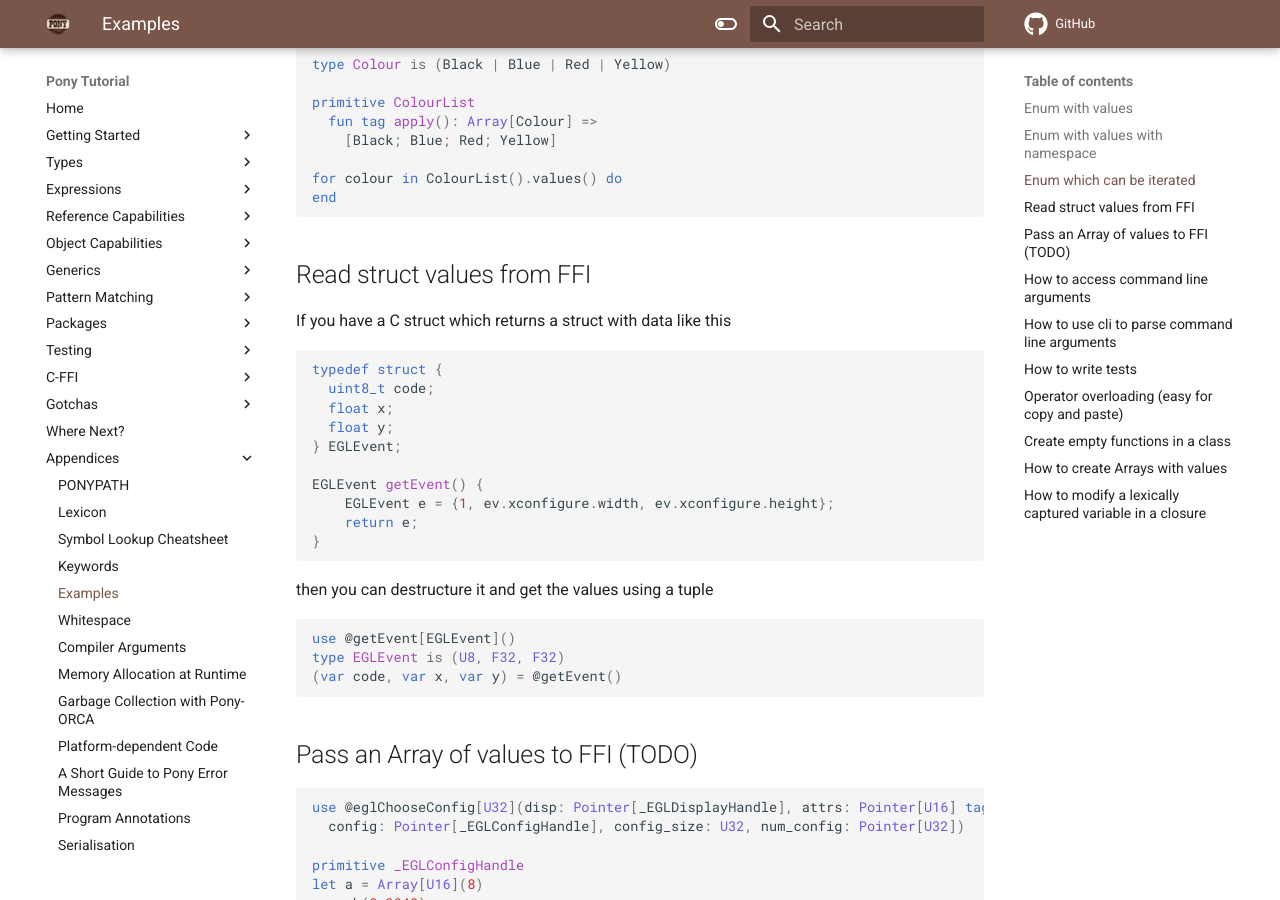
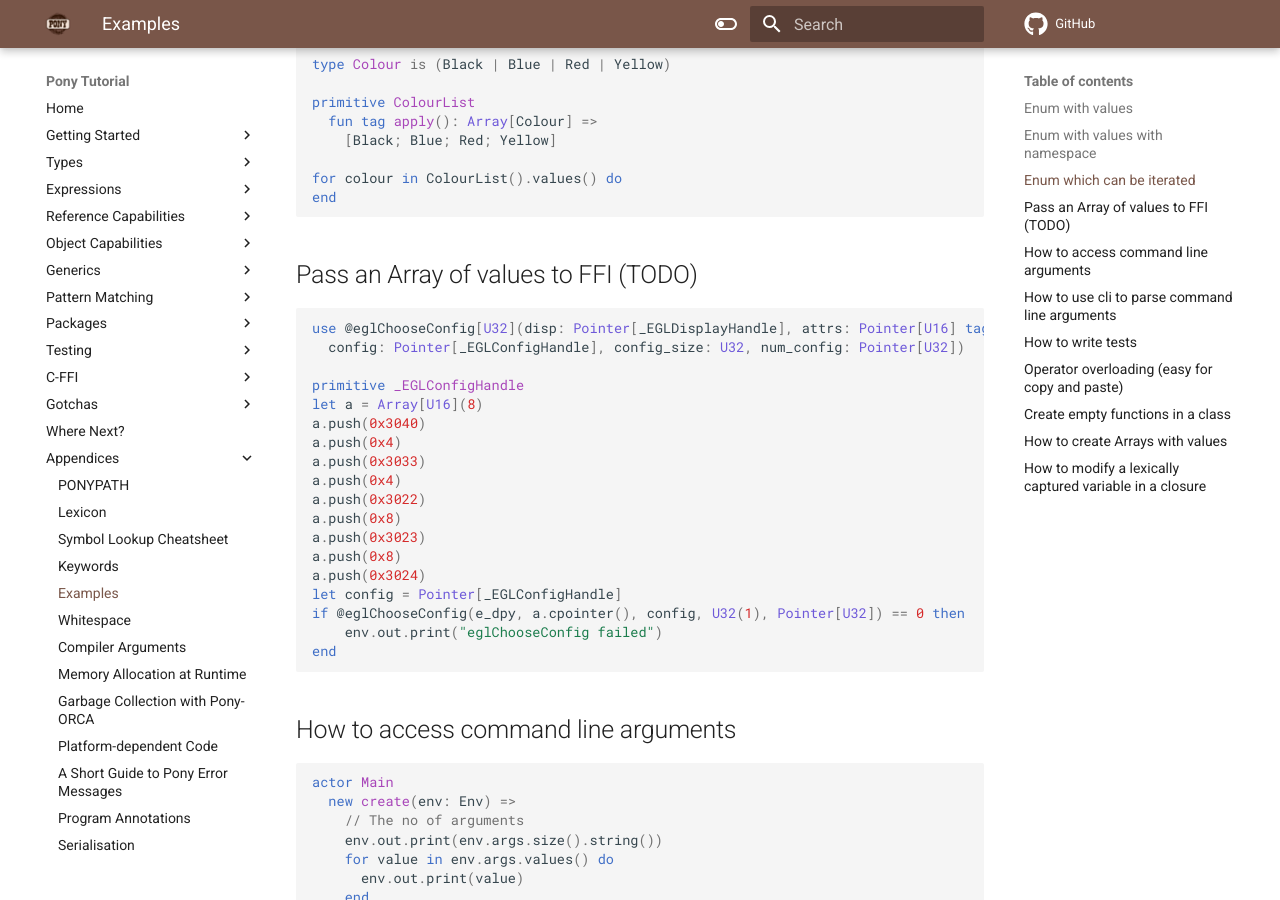
Before and after one commit to ponylang/pony-tutorial, an MkDocs documentation site: the page built from docs/appendices/examples.md, in a window 1280 px wide and 900 px high, scrolled down 692 px. Built offline with MkDocs 1.6.1 and Material for MkDocs 9.7.7, drawn with Linux system fonts in a browser that asks for light colours; comment, search, counter and statistics services are not loaded.

Commit message:
Remove FFI example of pass-by-value

````diff
--- a/docs/appendices/examples.md
+++ b/docs/appendices/examples.md
@@ -33,32 +33,6 @@ primitive ColourList
 
 for colour in ColourList().values() do
 end
-```
-
-## Read struct values from FFI
-
-If you have a C struct which returns a struct with data like this
-
-```c
-typedef struct {
-  uint8_t code;
-  float x;
-  float y;
-} EGLEvent;
-
-EGLEvent getEvent() {
-    EGLEvent e = {1, ev.xconfigure.width, ev.xconfigure.height};
-    return e;
-}
-
-```
-
-then you can destructure it and get the values using a tuple
-
-```pony
-use @getEvent[EGLEvent]()
-type EGLEvent is (U8, F32, F32)
-(var code, var x, var y) = @getEvent()
 ```
 
 ## Pass an Array of values to FFI (TODO)
````
